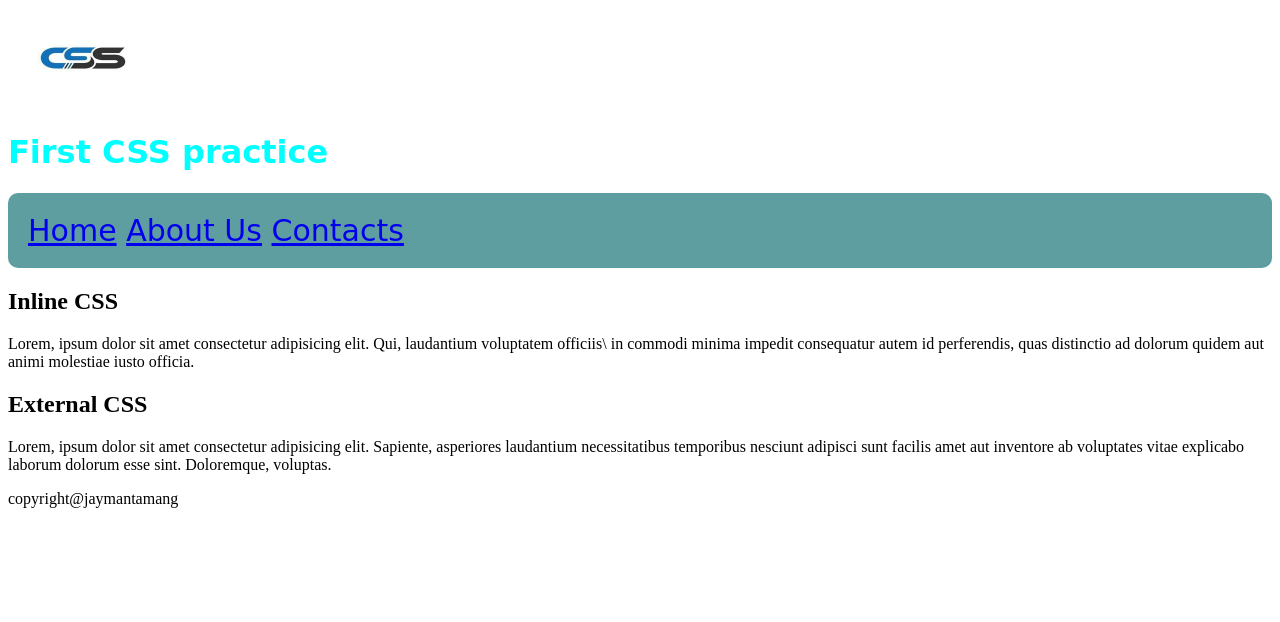
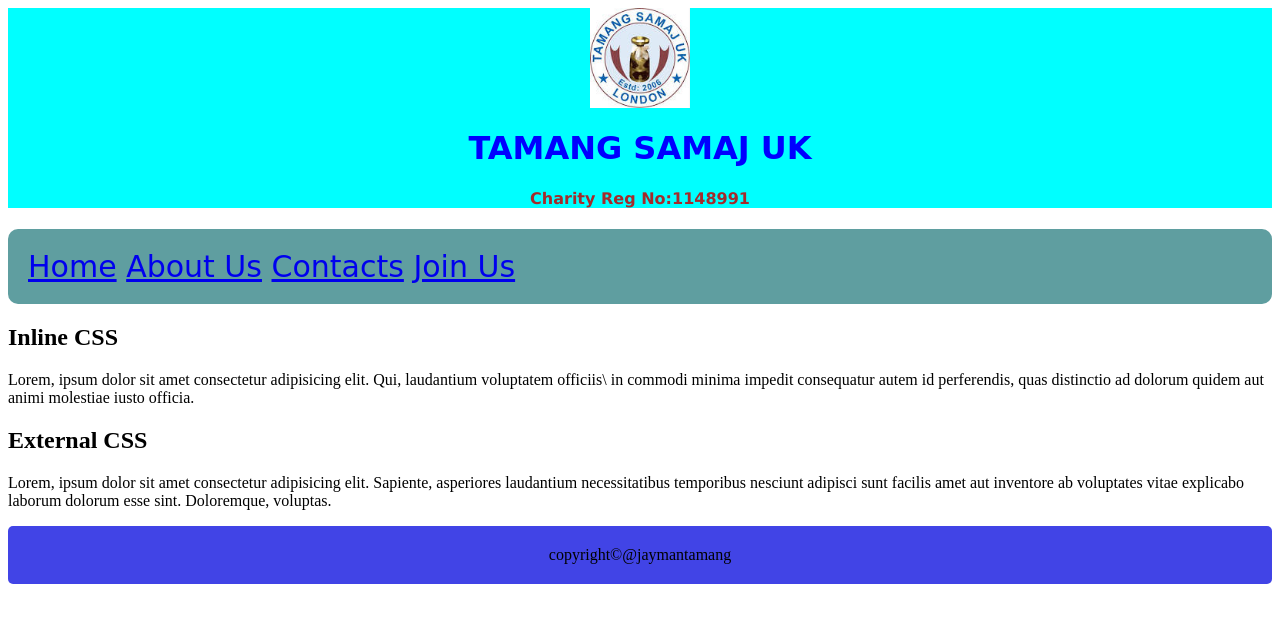
Before and after one commit to jaymantamang/TSUK, a plain HTML site: page Index.html in a window 1280 px wide. Drawn offline with Linux system fonts and the light colour scheme; a web font is replaced by a local one.

Commit message:
updated style shhet

```diff
--- a/Index.html
+++ b/Index.html
@@ -12,15 +12,17 @@
 </head>
 
 <body>
-    <header>
-        <img id="logo" src="./images/logo.jpg" alt="css logo" width="150" height="100">
-        <h1 id="h1">First CSS practice</h1>
+    <header id="header">
+        <img id="logo" src="./images/logo.jpeg" alt="css logo" width="100" height="100">
+        <h1 id="h1">TAMANG SAMAJ UK</h1>
+        <h4 id="h4">Charity Reg No:1148991</h4>
     </header>
 
     <nav class="nav">
-        <a href=Index.html">Home</a>
-        <a href="AboutUS.html">About Us</a>
-        <a href="contact.html">Contacts</a>
+        <a href="#">Home</a>
+        <a href="#">About Us</a>
+        <a href="#">Contacts</a>
+        <a href="SignUp.html">Join Us</a>
     </nav>
     <main>
 
@@ -39,7 +41,7 @@
 
         </article>
     </main>
-    <footer>copyright@jaymantamang</footer>
+    <footer class="footer">copyright&copy@jaymantamang</footer>
 
 </body>
 
--- a/style.css
+++ b/style.css
@@ -1,15 +1,30 @@
+#header {
+    background-color: aqua;
+    border: 1px;
+}
+
 #h1 {
 
-    color: aqua;
-    padding: 0px;
+    color: blue;
     border: 1px;
     font-family: 'Kenia', cursive;
+    text-align: center;
+
 }
 
+#h4 {
+    color: brown;
+    font-family: 'Lucida Sans', 'Lucida Sans Regular', 'Lucida Grande',
+        'Lucida Sans Unicode', Geneva, Verdana, sans-serif;
+    text-align: center;
+
+}
+
+
 #logo {
-    border-image: auto;
-    size: 100px;
-    margin: 0%;
+    display: block;
+    margin-left: auto;
+    margin-right: auto;
 }
 
 .nav {
@@ -20,4 +35,13 @@
     font-family: 'Kenia', cursive;
     font-size: 30px;
     padding-right: 10px;
+    text-decoration: none;
 }
+
+.footer {
+    border: 10px;
+    background-color: rgb(65, 68, 230);
+    border-radius: 5px;
+    padding: 20px;
+    text-align: center;
+}
```
Also changed, not shown: SignUp.html (added, +96 -0 lines), images/kisspng-web-development-cascading-style-sheets-css-zen-gar-css-5b243cb074fd13.2871978315291014884792.jpg (deleted), images/logo.jpeg (added), images/logo.jpg (deleted), images/logo1.jpg (deleted), 2 other files.
